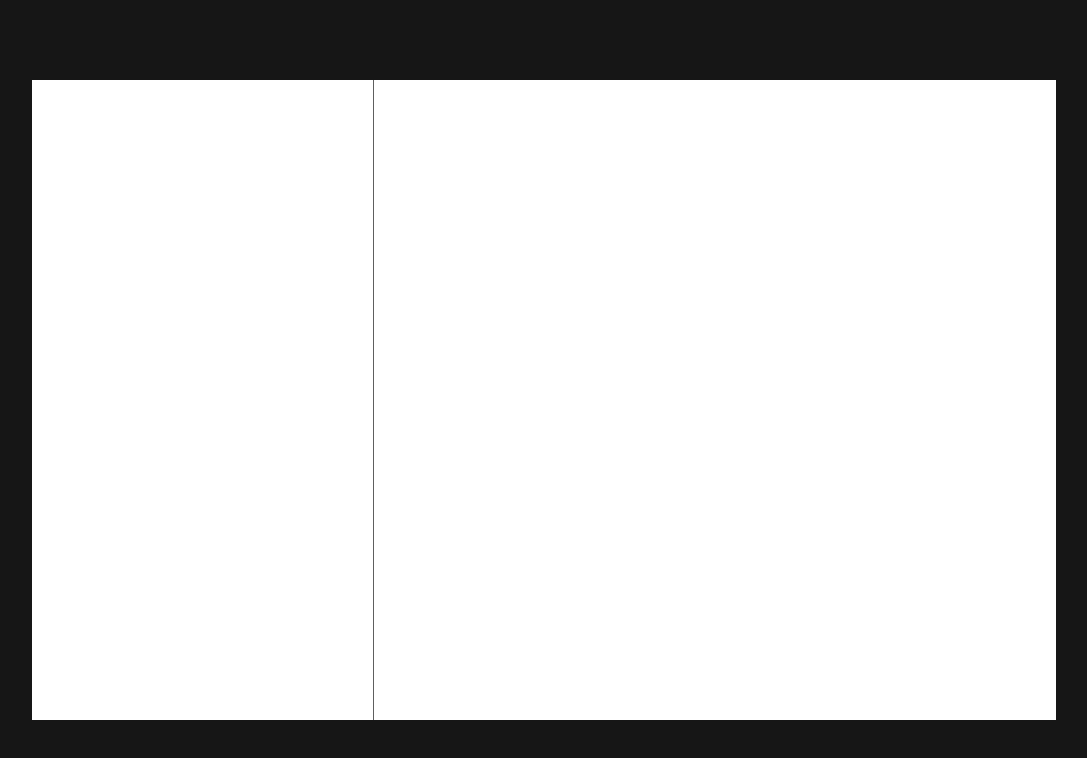
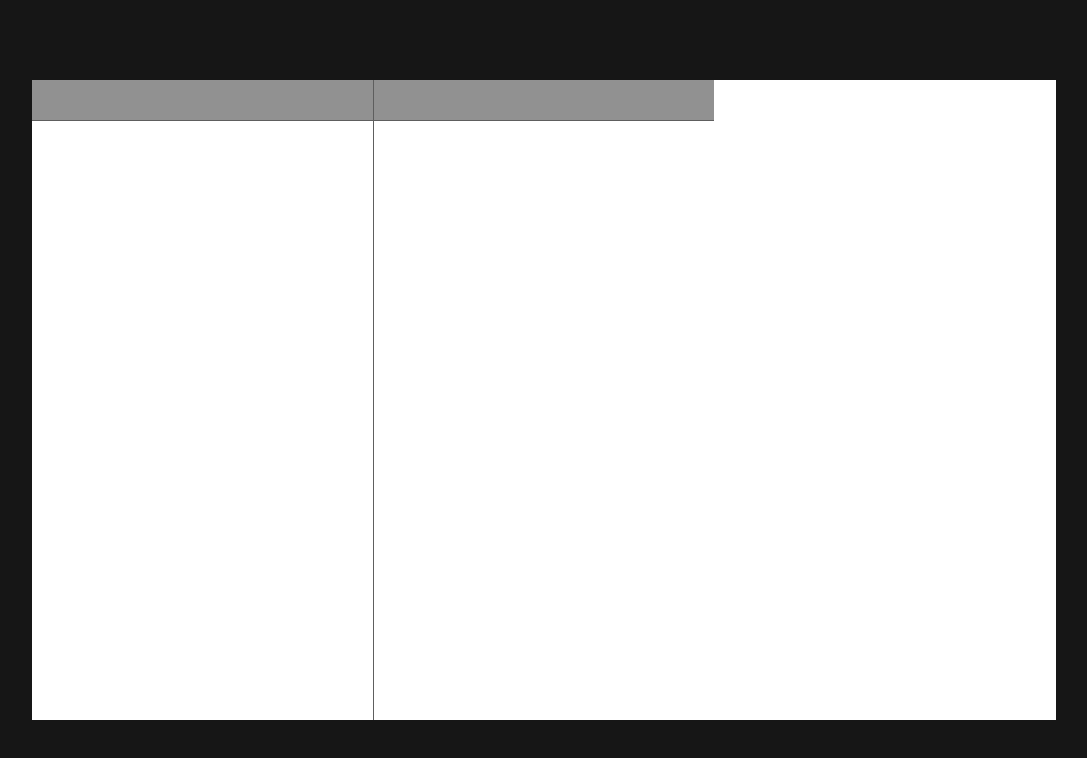
Before and after one commit to zmm2025/react-testing-app, a React (Create React App) app: page / in a window 1280 px wide. Shown: the top 758 px of the page, without its empty margins (96-1183 px from the left). Built offline with nearby package versions, Linux system fonts and the light colour scheme.

Commit message:
create column sub-components

```diff
--- a/src/components/ClassSelectorV2/ClassSelectorV2.js
+++ b/src/components/ClassSelectorV2/ClassSelectorV2.js
@@ -43,7 +43,11 @@ function SelectorColumn({ levelNum, isHoverColumn = false }) {
     const columnCSSClass = "selector-column";
 
     return (
-        <div className={columnCSSClass} />
+        <div className={columnCSSClass}>
+            <HeaderCell levelNum={levelNum} />
+            <Divider orientation={"horizontal"} />
+            <ColumnBody levelNum={levelNum} />
+        </div>
     )
 }
 
@@ -54,3 +58,19 @@ function Divider({ orientation }) {
         <div className={dividerCSSClass} />
     )
 }
+
+function HeaderCell({ levelNum }) {
+    const cellCSSClass = "header-cell";
+
+    return (
+        <div className={cellCSSClass} />
+    )
+}
+
+function ColumnBody({ levelNum }) {
+    const bodyCSSClass = "column-body";
+
+    return (
+        <div className={bodyCSSClass} />
+    )
+}
```
